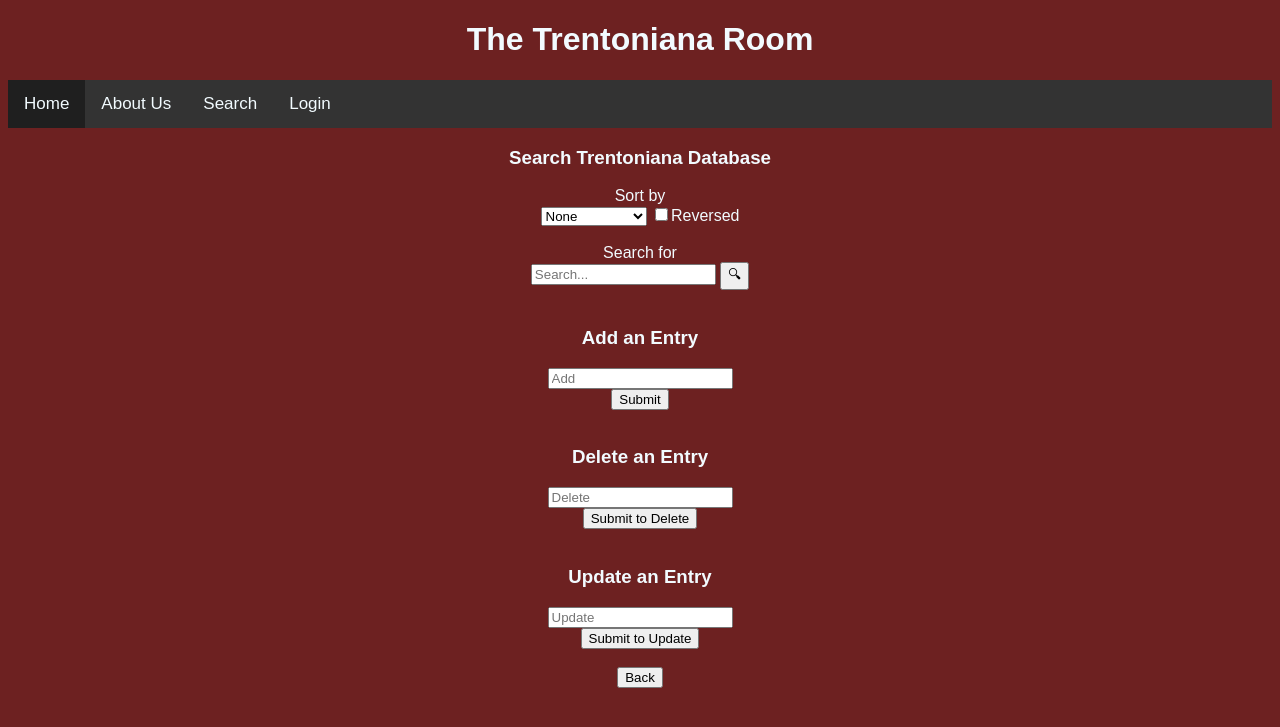
After one commit to Zirich99/Trentoniana-CSC315-Group9, a Flask app: template app/templates/editor.html in a window 1280 px wide. The commit adds this page. Shown: the top 727 px of the page. Run offline with Flask 2, Linux system fonts and the light colour scheme; the template is opened without the code that fills it, so the values that code supplies are empty; some libraries are stand-ins or nearby versions.

Commit message:
Added all pages to site with back buttons, added login page and editor page. Editor can perform search from their dashboard, andadded editor delete functionality.

```diff
--- a/app/app.py
+++ b/app/app.py
@@ -191,7 +191,18 @@ def connect(query):
         print((20 * "-") + (len("USER-ENTERED QUERY")*"-") + (20 * "-"))
 
         cur.execute(query)
-        rows = cur.fetchall()
+
+        if 'DELETE' in query.upper():
+
+            num_rows_deleted = cur.rowcount
+            if num_rows_deleted > 0:
+                rows = [(f"The following query was run:\n{query} deleted {num_rows_deleted} rows",)]
+            else:
+                rows = [("There was nothing to delete",)]
+
+            conn.commit()
+        else:
+            rows = cur.fetchall()
 
        # close the communication with the PostgreSQL
         cur.close()
@@ -211,14 +222,39 @@ app = Flask(__name__)
 # serve homepage when user enters site
 @app.route("/")
 def home_page():
-    return render_template('index.html')
+    return render_template('home.html')
 
 @app.route('/about', methods=['POST', 'GET'])
 def about_page():
     if request.method == 'POST':
         return 'whats this page?'
     elif request.method == 'GET':
-        return 'im the about us page'
+        return render_template('about.html')
+
+@app.route('/login', methods=['POST', 'GET'])
+def login_page():
+    if request.method == 'POST':
+        return 'so this is the login page'
+    elif request.method == 'GET':
+        return render_template('login.html')
+
+@app.route('/editor-view', methods=['POST', 'GET'])
+def editor_page():
+    if request.method == 'POST':
+        return render_template('editor.html')
+    elif request.method == 'GET':
+        return 'i shouldnt be here'
+
+@app.route('/delete-result', methods=['POST'])
+def delete_results_page(): # handle editor.html
+    if 'submit_delete' in request.form:
+        print('I GOT HERE')
+        userdel = request.form['delete'] # get name of entry user wants to delete
+
+        query = f"DELETE FROM CATEGORY WHERE c_name='test';"
+        rows = connect(query)
+
+        return render_template('user-result.html', rows=rows)
 
 # handle form data
 @app.route('/search', methods=['POST', 'GET']) # the page the this function leads to
@@ -227,7 +263,7 @@ def search_page():
     if request.method == 'POST':
         return 'hello world'
     elif request.method == 'GET':
-        return render_template('user-form.html')
+        return render_template('search.html')
 
 @app.route('/search-result', methods=['POST'])
 def search_results_page(): # handle index.html
@@ -241,13 +277,6 @@ def search_results_page(): # handle index.html
 
         return render_template('user-result.html', rows=rows)
 
-
-@app.route('/login', methods=['POST', 'GET'])
-def login_page():
-    if request.method == 'POST':
-        return 'so this is the login page'
-    elif request.method == 'GET':
-        return 'i got got'
 
 if __name__ == '__main__':
     app.run(debug = True)
--- /dev/null
+++ b/app/templates/editor.html
@@ -0,0 +1,78 @@
+<!DOCTYPE html>
+
+<html>
+	<head>
+		<link rel="stylesheet" href="{{ url_for('static', filename='stylesheets/style.css') }}"/>
+	</head>
+
+    <body>
+		<h1>
+			The Trentoniana Room
+		</h1>
+    </body>
+
+	<div class="topnav">
+		<a href="/" class="active">Home</a>
+		<a href="/about">About Us</a>
+		<a href="/search">Search</a>
+		<a href="/login">Login</a>
+	</div>
+
+    <form action="/search-result" method="POST">
+        <div>
+        <h3>Search Trentoniana Database</h3>
+
+        <!-- SORT DROPDOWN -->
+
+        Sort by
+        <br>
+        <select name="sort">
+            <option value="(SELECT NULL)">None</option>
+            <option value="ENTRY.entry_name">Title</option>
+            <option value="CATEGORY.c_name">Category</option>
+            <option value="AUDIOFILE.audio_filename">Audio File</option>
+            <option value="PARTICIPANT.fullname">Participant</option>
+            <option value="TRANSCRIPTFILE.transcript_filename">Transcript File</option>
+            <option value="TRANSCRIBER.fullname">Transcriber</option>
+        </select>
+        <input type="checkbox" name="reverse"/>Reversed
+
+        <!-- Search Box -->
+        <br><br>
+        Search for
+        <br>
+        <input type ="text" name="search" placeholder="Search..."/>
+        <input type="submit" name="submit_search" value="🔍︎">
+        <br><br>
+        </div>
+    </form>
+
+
+    <!-- Insert -->
+    <h3>Add an Entry</h3>
+    <form method="POST" action="/insert-entry">
+        <input type ="text" name="insert" placeholder="Add"/><br>
+        <input type="submit" name="submit_add"><br><br>
+    </form>
+
+    <!--Delete -->
+    <h3>Delete an Entry</h3>
+    <form method="POST" action="/delete-result">
+        <input type ="text" name="delete" placeholder="Delete"/><br>
+        <input type="submit" name="submit_delete" value="Submit to Delete"><br><br>
+    </form>
+
+    <!-- Update -->
+    <h3>Update an Entry</h3>
+
+    <input type="text" name="update" placeholder="Update"/><br>
+    <input type="submit" value="Submit to Update"><br><br>
+
+	<button onclick="goBack()">Back</button>
+	<script>
+		function goBack() {
+			window.history.back();
+		}
+	</script>
+
+</html>
--- a/app/templates/index.html
+++ b/app/templates/example.html
@@ -18,10 +18,6 @@
 		<a href="/login">Login</a>
 	</div>
 
-	<h3>
-		whats up man,<br>how you doin
-	</h3>
-
 	<button onclick="goBack()">Back</button>
 	<script>
 		function goBack() {
```
Also changed, not shown: app/templates/about.html (added, +42 -0 lines), app/templates/home.html (added, +28 -0 lines), app/templates/login.html (added, +46 -0 lines), app/templates/search.html (added, +55 -0 lines), app/templates/user-form.html (deleted, +0 -86 lines).
